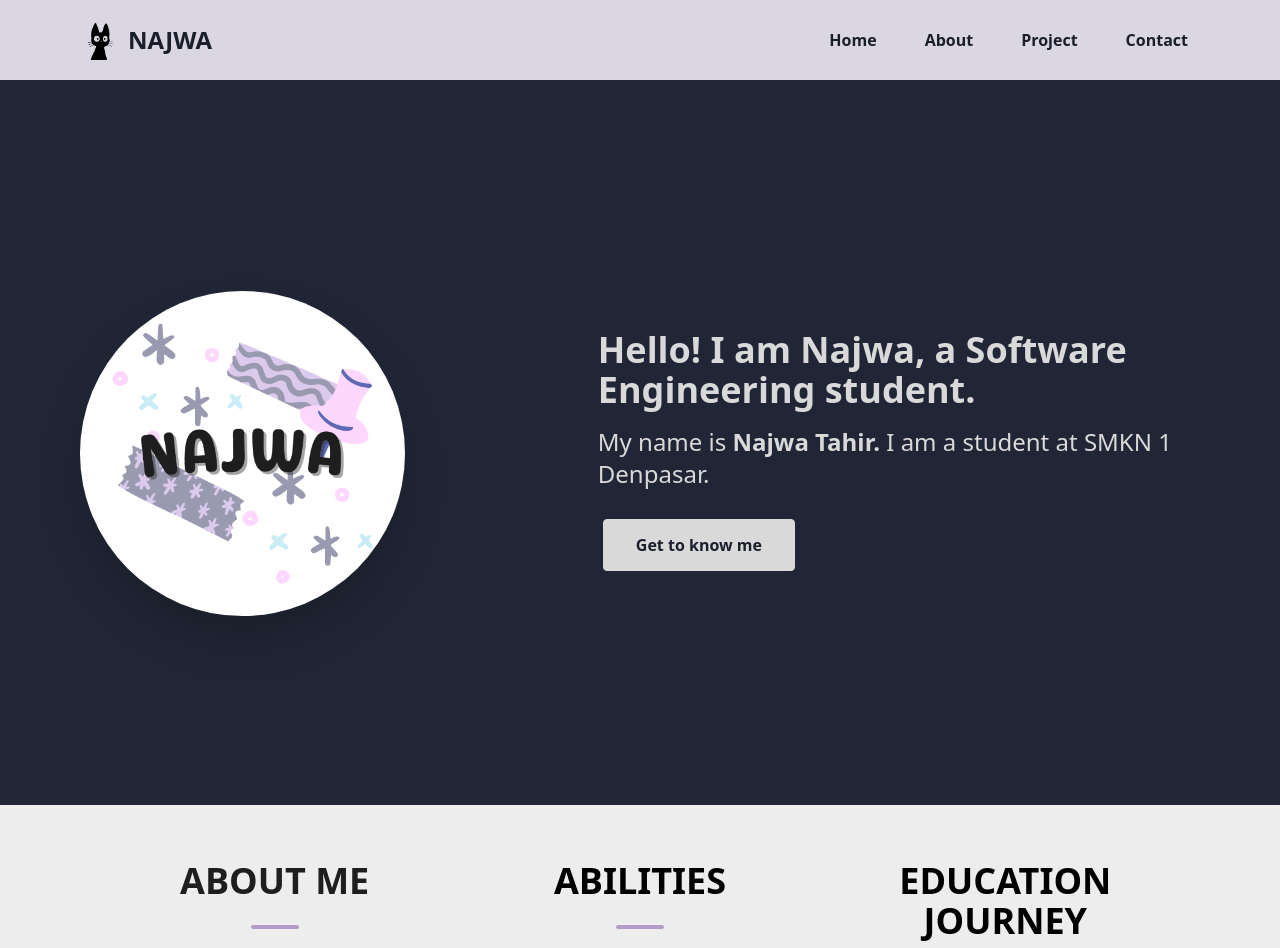
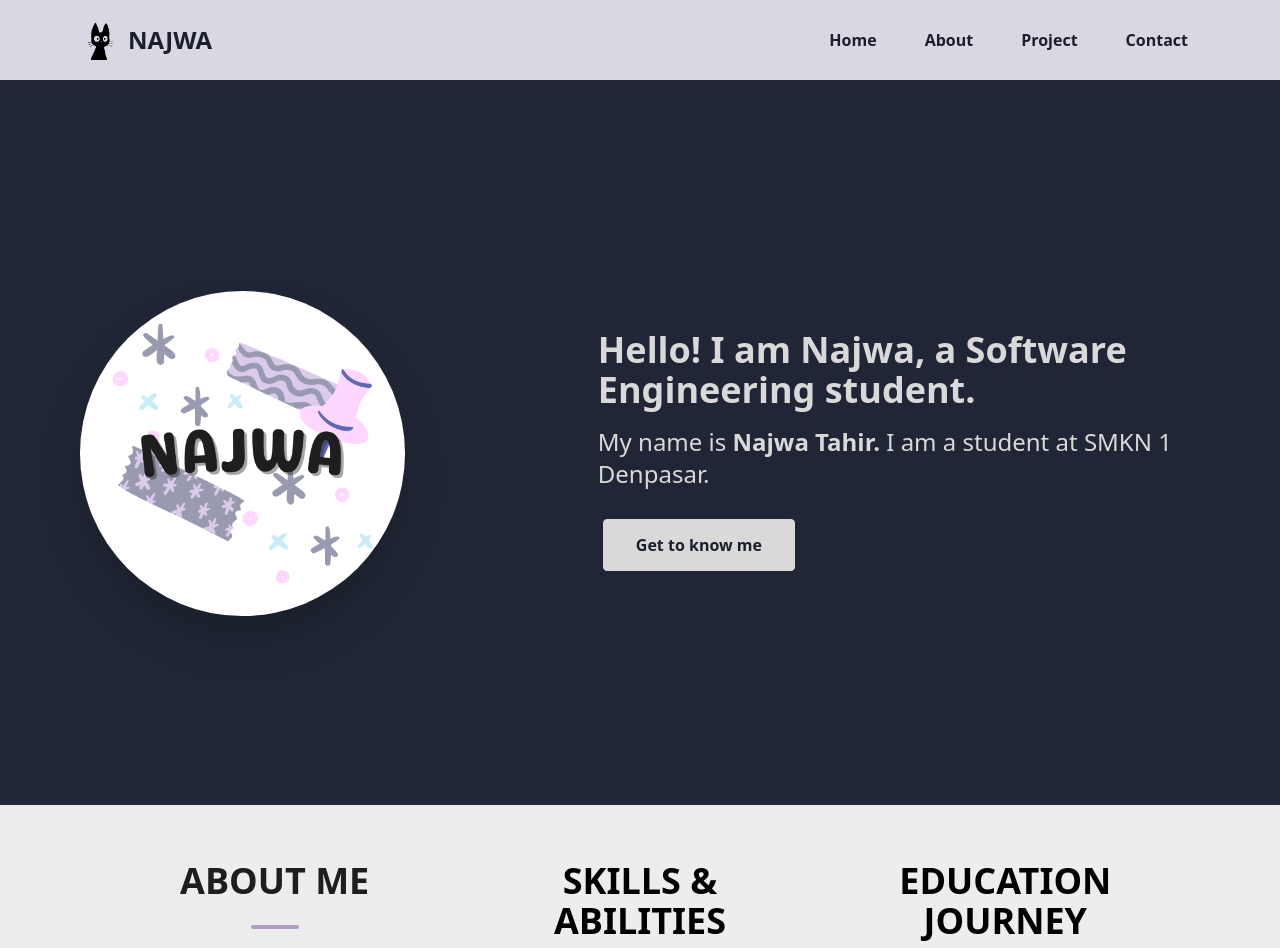
Before and after one commit to najwatahir/portfolio, a Next.js app: page / in a window 1280 px wide. Shown: the top 948 px of the page. Built offline with nearby package versions, Linux system fonts and the light colour scheme.

Commit message:
Update AboutPage.tsx

```diff
--- a/components/AboutPage.tsx
+++ b/components/AboutPage.tsx
@@ -36,7 +36,7 @@ const AboutPage = () => {
                         </p>
                     </div>
                     <div className="text-center md:w-1/2 md:text-center">
-                        <h1 className="text-2xl md:text-4xl font-bold mb-6">ABILITIES</h1>
+                        <h1 className="text-2xl md:text-4xl font-bold mb-6">SKILLS & ABILITIES</h1>
                         <hr className="w-12 h-1 mx-auto my-4 bg-[#B19DC5] border-0 rounded"></hr>
                         <div className="flex flex-wrap flex-row justify-center z-10 md:justify-start items-center md:pl-8">
                             {abilities.map((item, idx) => {
```
